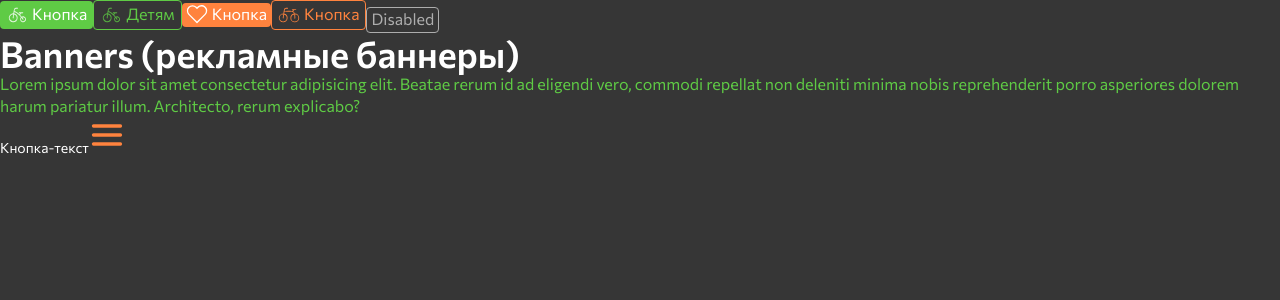
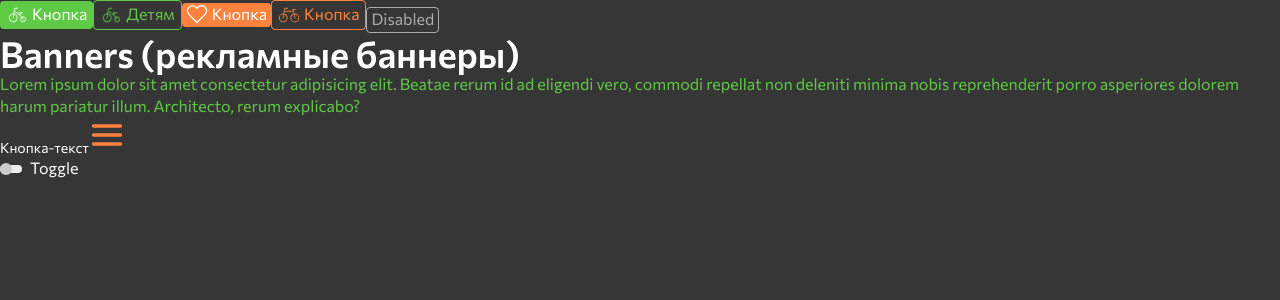
Before and after one commit to TatyanaNem/velik-shop, a React (Vite) app: page / in a window 1280 px wide. Shown: the top 300 px of the page. Built offline with nearby package versions, Linux system fonts and the light colour scheme.

Commit message:
added toggle component

```diff
--- a/src/App.tsx
+++ b/src/App.tsx
@@ -2,6 +2,7 @@
 import { Icon, IconSize } from "./components/Icon";
 import { IconButton } from "./components/icon-button";
 import { TextButton, TextButtonSize } from "./components/text-button";
+import Toggle from "./components/toggle";
 import {Typography, TypographyVariant} from './components/Typography'
 import { Color } from "./tokens/colors";
 import { IconName } from "./tokens/icons";
@@ -36,6 +37,7 @@
       <IconButton>
         <Icon name={IconName.MENU} size={IconSize.LARGE}/>
       </IconButton>
+      <Toggle label='Toggle'/>
     </>
   )
 }
--- /dev/null
+++ b/src/components/toggle.tsx
@@ -0,0 +1,97 @@
+import { useId, useState } from "react";
+import styled from "styled-components";
+import { Typography, TypographyVariant } from "./Typography";
+import { BaseButton } from "../helpers/base-button";
+import { Color } from "../tokens/colors";
+
+const StyledLabel = styled(Typography).attrs<{variant?: TypographyVariant, htmlFor: string}>({
+    as: 'label',
+    variant: TypographyVariant.TEXT_1
+})`
+    padding-left: 8px;
+    cursor: pointer;
+`;
+
+const StyledWrapper = styled.div`
+    display: flex;
+    align-items: center;
+`;
+
+const StyledToggle = styled(BaseButton)`
+    position: relative;
+    width: 22px;
+    height: 22px;
+
+    &::before {
+        content: '';
+        position: absolute;
+        left: 0;
+        top: 8px;
+        width: 100%;
+        height: 8px;
+        border-radius: 4px;
+        background-color: ${Color.GRAY_10};
+    }
+
+    &::after {
+        content: '';
+        position: absolute;
+        left: 0;
+        top: 6px;
+        width: 12px;
+        height: 12px;
+        border-radius: 50%;
+        background-color: ${Color.GRAY_20};
+    }
+
+    &[aria-checked='true'] {
+        &::before {
+        background-color: ${Color.ORANGE_10};
+        }
+
+        &::after {
+            right: 0;
+            left: auto;
+            background-color: ${Color.ORANGE_30};
+        }
+
+        &:hover,
+        &:focus {
+        &::after {
+            background-color: ${Color.ORANGE_20};
+        }
+        }
+
+        &:active {
+        &::after {
+            background-color: ${Color.ORANGE_40};
+        }
+        }
+    }
+`;
+
+type ToggleProps = {
+    className?: string
+    label: string
+}
+
+const Toggle = ({className, label}: ToggleProps) => {
+    const [checked, setChecked] = useState(false);
+    const onToggleClick = () => setChecked(!checked);
+    const id = useId();
+
+    return (
+        <StyledWrapper className={className}>
+            <StyledToggle
+                id={id}
+                role='checkbox'
+                aria-checked={checked}
+                onClick={onToggleClick}
+            />
+            <StyledLabel htmlFor={id}>{label}</StyledLabel>
+        </StyledWrapper>
+
+    );
+}
+
+export default Toggle;
```
